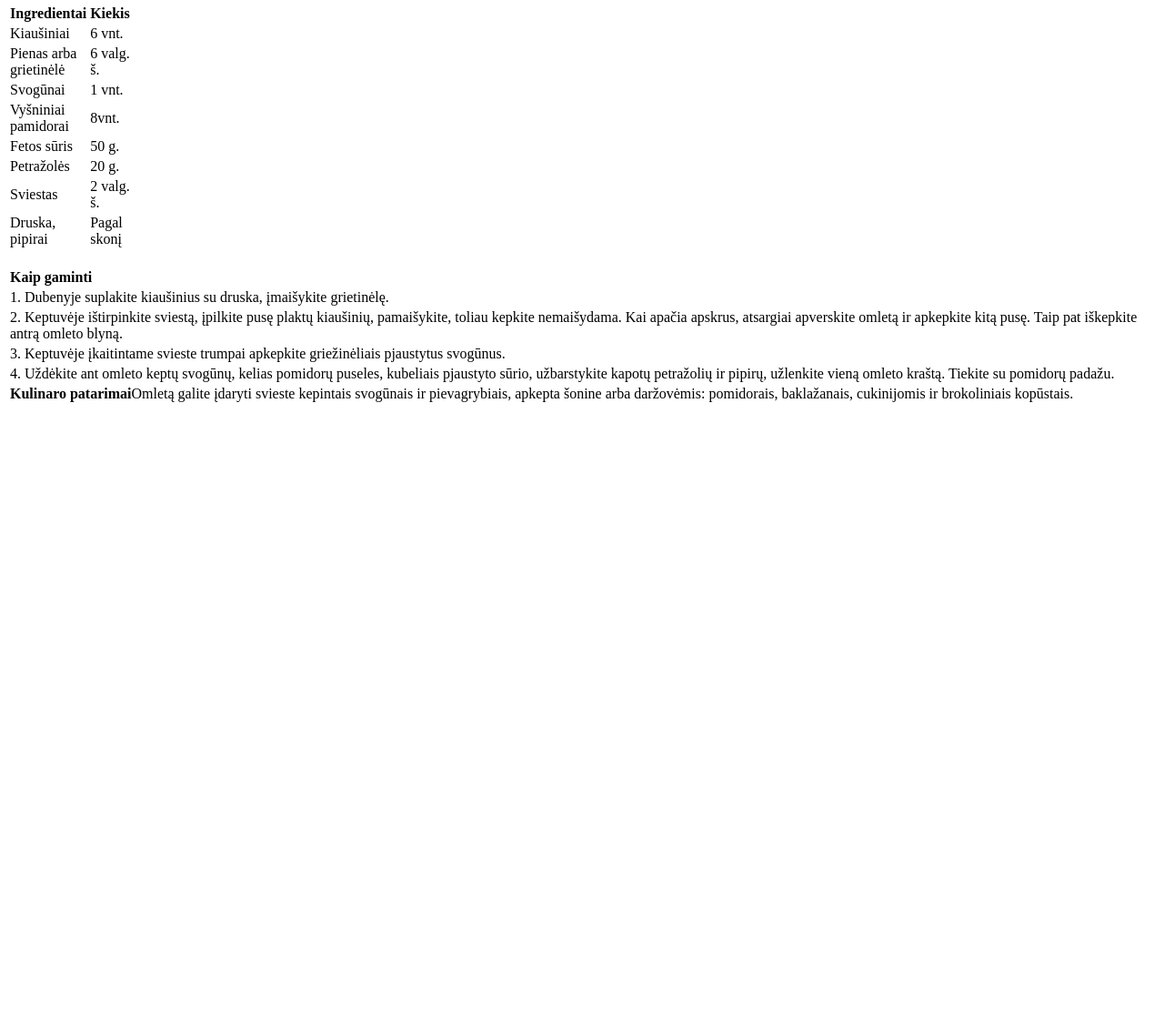
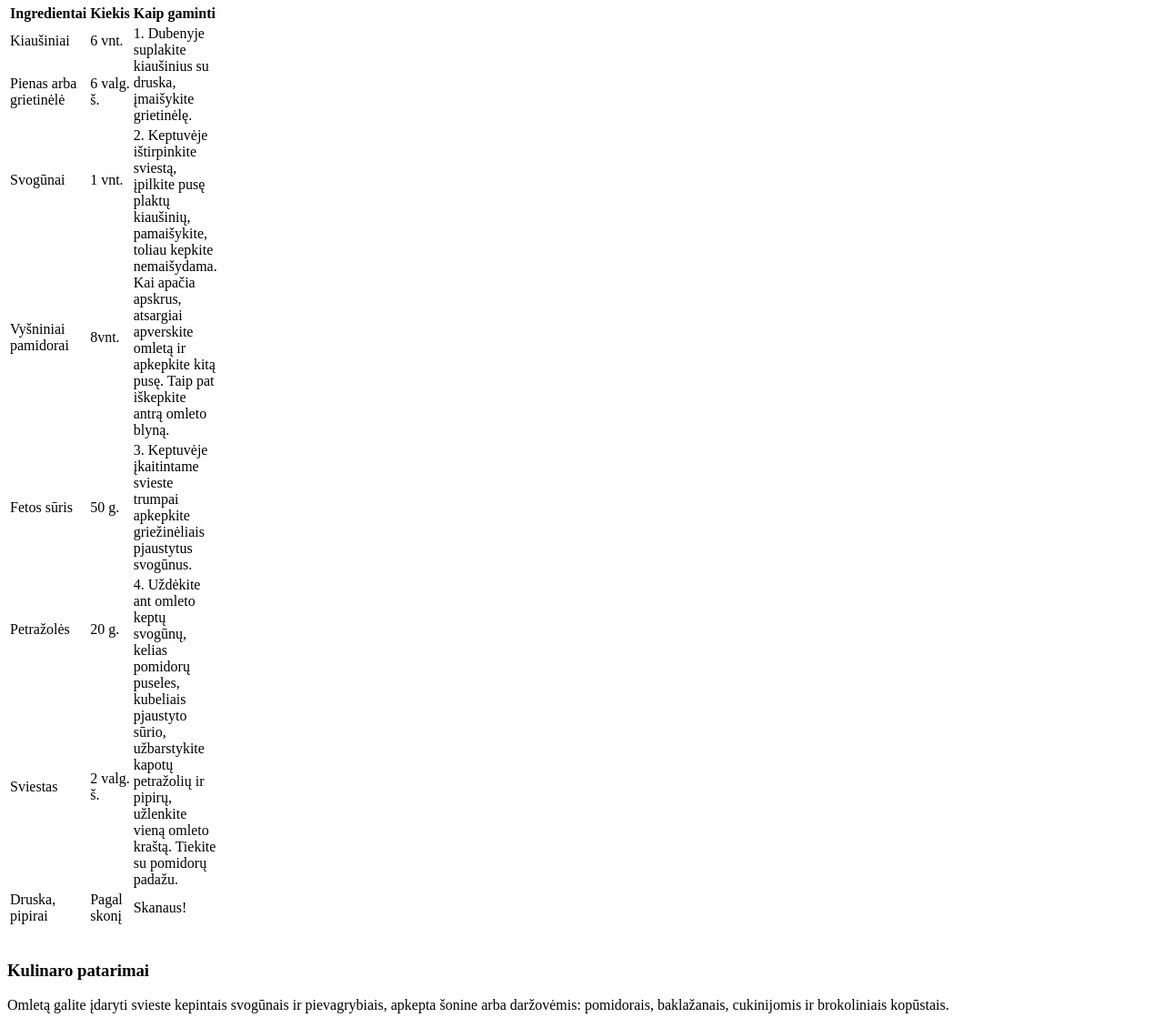
Before and after one commit to AirinaPine/Namu-darbai, a plain HTML site: page HTML 3/index.html in a window 1280 px wide. Shown: the part 901-2031 px from the top of the page at 91% size. Before the commit the page ends 1354 px from the top, so only its background shows below. Drawn offline with Linux system fonts and the light colour scheme.

Commit message:
N.D. HTML3_2

```diff
--- /dev/null
+++ b/CSS 4/styles.css
@@ -0,0 +1,6 @@
+#main-container {
+    width: 60%;
+    margin: 50px auto;
+    display: block;
+    /* text-align: center; */
+}
--- a/HTML 3/index.html
+++ b/HTML 3/index.html
@@ -7,7 +7,7 @@
         <meta http-equiv="X-UA-Compatible" content="ie=edge">
         <meta name="descriptio" content="Gardūs savaitgalio pusryčiai šeimai ir ne tik - perlenktas omletas">
         <meta name="keywords" content="savaitgalis,pusryčiai,omletas,kiaušiniai">
-        <title>Document</title>
+        <title>Perlenktas omletas</title>
     </head>
 
     <body>
@@ -30,10 +30,12 @@
                 <tr style="text-align:left;">
                     <th>Ingredientai</th>
                     <th>Kiekis</th>
+                    <th>Kaip gaminti</th>
                 </tr>
                 <tr>
                     <td>Kiaušiniai</td>
                     <td>6 vnt.</td>
+                    <td rowspan="2">1. Dubenyje suplakite kiaušinius su druska, įmaišykite grietinėlę.</td>
                 </tr>
                 <tr>
                     <td>Pienas arba grietinėlė</td>
@@ -42,6 +44,7 @@
                 <tr>
                     <td>Svogūnai</td>
                     <td>1 vnt.</td>
+                    <td rowspan="2">2. Keptuvėje ištirpinkite sviestą, įpilkite pusę plaktų kiaušinių, pamaišykite, toliau kepkite nemaišydama. Kai apačia apskrus, atsargiai apverskite omletą ir apkepkite kitą pusę. Taip pat iškepkite antrą omleto blyną.</td>
                 </tr>
                 <tr>
                     <td>Vyšniniai pamidorai</td>
@@ -50,10 +53,12 @@
                 <tr>
                     <td>Fetos sūris</td>
                     <td>50 g.</td>
+                    <td>3. Keptuvėje įkaitintame svieste trumpai apkepkite griežinėliais pjaustytus svogūnus.</td>
                 </tr>
                 <tr>
                     <td>Petražolės</td>
                     <td>20 g.</td>
+                    <td rowspan="2">4. Uždėkite ant omleto keptų svogūnų, kelias pomidorų puseles, kubeliais pjaustyto sūrio, užbarstykite kapotų petražolių ir pipirų, užlenkite vieną omleto kraštą. Tiekite su pomidorų padažu.</td>
                 </tr>
                 <tr>
                     <td>Sviestas</td>
@@ -62,29 +67,16 @@
                 <tr>
                     <td>Druska, pipirai</td>
                     <td>Pagal skonį</td>
+                    <td>Skanaus!</td>
                 </tr>
             </table>
             <br>
 
-            <table>
-                <tr>
-                    <td><strong>Kaip gaminti</strong></td>
-                </tr>
-                <tr>
-                    <td>1. Dubenyje suplakite kiaušinius su druska, įmaišykite grietinėlę.</td>
-                </tr>
-                <tr>
-                    <td>2. Keptuvėje ištirpinkite sviestą, įpilkite pusę plaktų kiaušinių, pamaišykite, toliau kepkite nemaišydama. Kai apačia apskrus, atsargiai apverskite omletą ir apkepkite kitą pusę. Taip pat iškepkite antrą omleto blyną.</td>
-                </tr>
-                <tr>
-                    <td>3. Keptuvėje įkaitintame svieste trumpai apkepkite griežinėliais pjaustytus svogūnus.</td>
-                </tr>
-                <tr>
-                    <td>4. Uždėkite ant omleto keptų svogūnų, kelias pomidorų puseles, kubeliais pjaustyto sūrio, užbarstykite kapotų petražolių ir pipirų, užlenkite vieną omleto kraštą. Tiekite su pomidorų padažu.</td>
-                </tr>
-                    <td><strong>Kulinaro patarimai</strong>Omletą galite įdaryti svieste kepintais svogūnais ir pievagrybiais, apkepta šonine arba daržovėmis: pomidorais, baklažanais, cukinijomis ir brokoliniais kopūstais.</td>
-                </tr>
-            </table>
+            <h3><strong>Kulinaro patarimai</strong></h3>
+
+            <p>Omletą galite įdaryti svieste kepintais svogūnais ir pievagrybiais, apkepta šonine arba daržovėmis: pomidorais, baklažanais, cukinijomis ir brokoliniais kopūstais.
+
+            </p>
         </div>
 
     </body>
```
Also changed, not shown: CSS 4/index.html (added, +40 -0 lines), CSS 4/images/dots.gif (added), CSS 4/images/keys.jpg (added), CSS 4/images/logo.gif (added), CSS 4/images/rhodes.jpg (added), CSS 4/images/wurlitzer.jpg (added), 1 other file.
